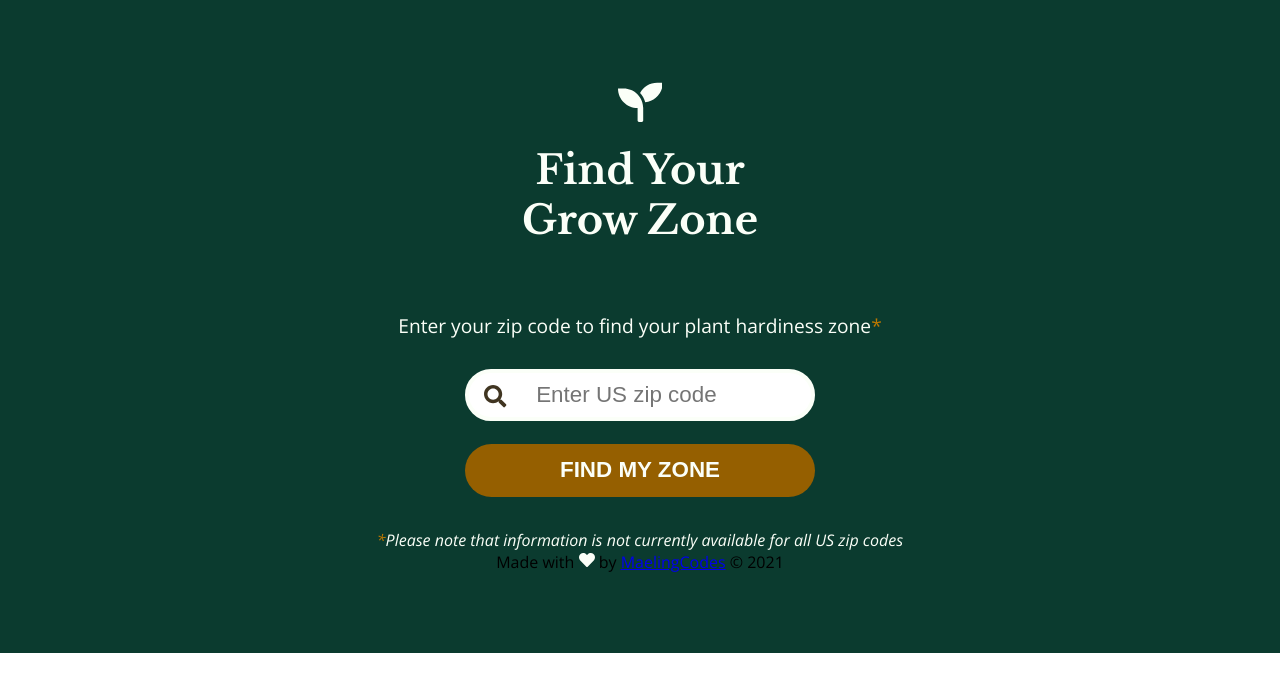
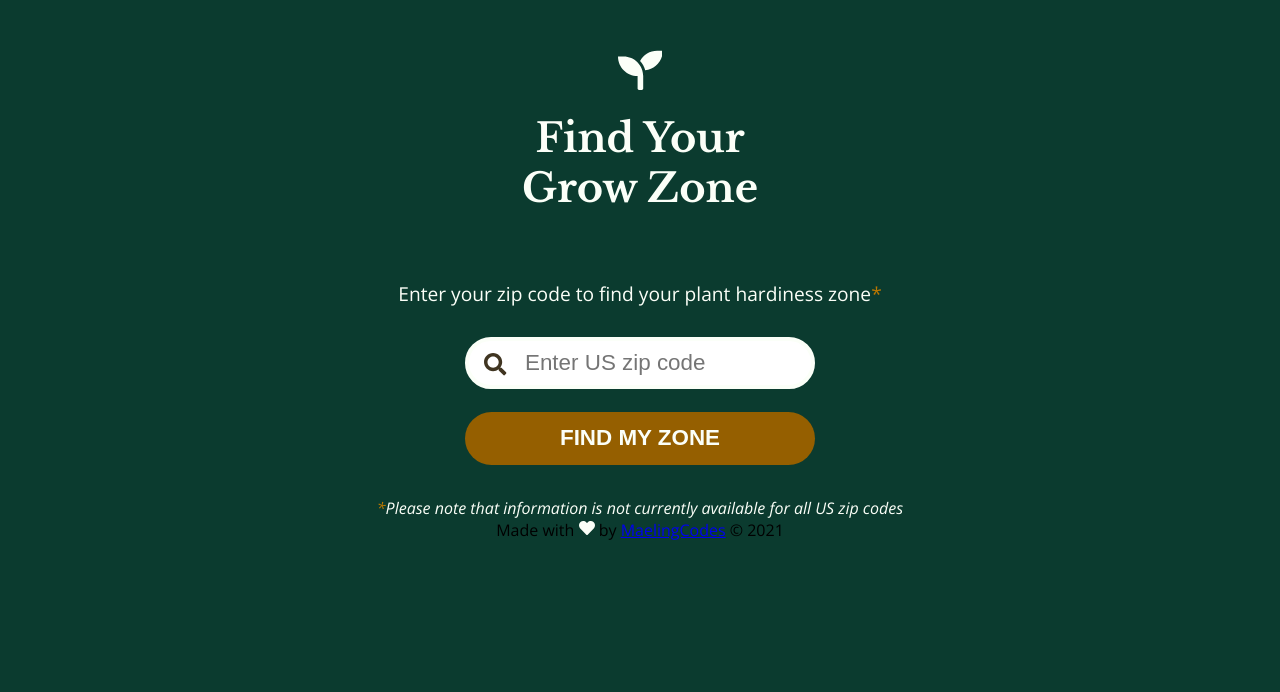
Before and after one commit to maelingmurphy/grow-zone-finder, a React (Create React App) app: page / in a window 1280 px wide. Shown: the top 692 px of the page. Built offline with nearby package versions, Linux system fonts and the light colour scheme.

Commit message:
add 100vh to App height, adjust padding on container, adjust padding on form input field

```diff
--- a/src/components/css/Form.css
+++ b/src/components/css/Form.css
@@ -27,7 +27,7 @@
     display: block;
     align-self: center;
     font-size: 1.4rem;
-    padding: 0.4em 1.5em 0.4em 3em;
+    padding: 0.4em 0.4em 0.4em 2.5em;
     margin-bottom: 1em;
     width: 100%;
     border-radius: 50px;
--- a/src/index.css
+++ b/src/index.css
@@ -10,6 +10,7 @@
 
 .App {
   background: #0B3B2F;
+  height: 100vh;
   font-family: 'Open Sans', sans-serif;
 }
 
@@ -17,7 +18,7 @@
   display: flex;
   flex-direction: column;
   align-items: center;
-  padding: 5em 2em;
+  padding: 3em 2em 0;
   margin: 0 auto;
   max-width: 850px;
   /* background: red; */
```
